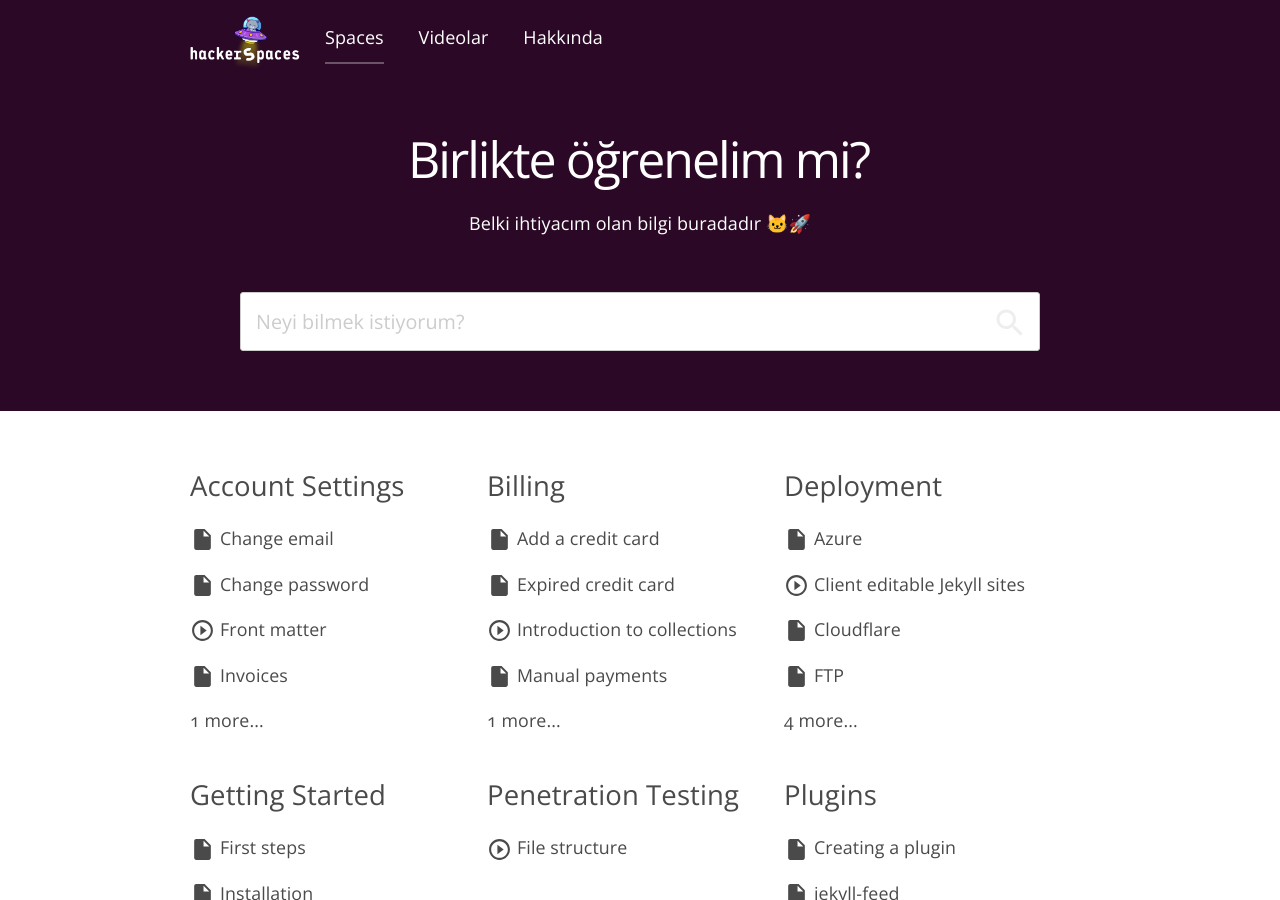
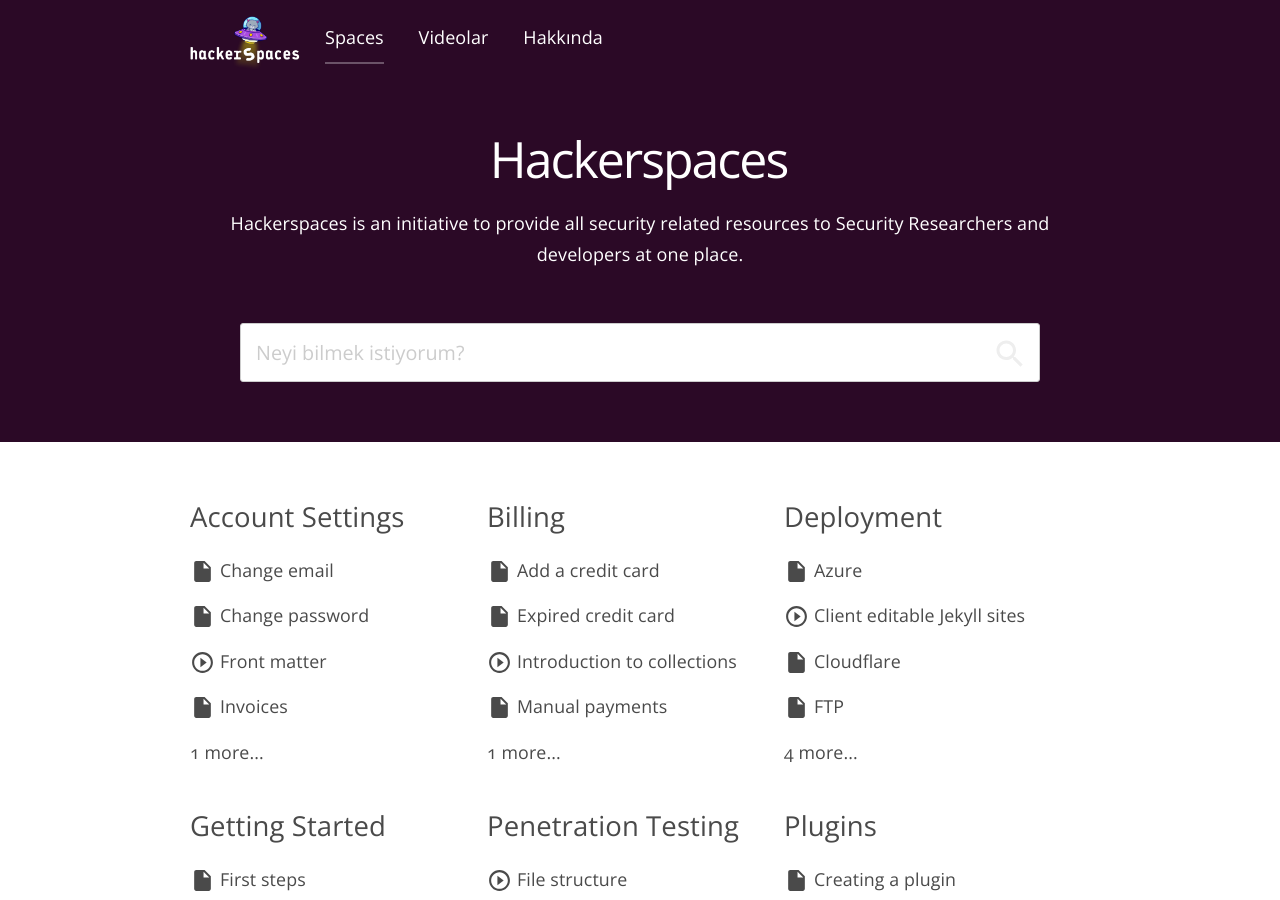
Before and after one commit to 101020210359/hackerspaces.me, a Jekyll site: the page built from index.html, in a window 1280 px wide and 900 px high. Built offline with Jekyll 4.4.1, drawn with Linux system fonts in a browser that asks for light colours; nearby versions of some CDN libraries.

Commit message:
Update default.html

```diff
--- a/_layouts/default.html
+++ b/_layouts/default.html
@@ -34,8 +34,8 @@
 					{% include navigation.html %}
 				</section>
 				<section class="hero_search">
-					<h1>Birlikte öğrenelim mi?</h1>
-					<p>Belki ihtiyacım olan bilgi buradadır 🐱‍🚀</p>
+					<h1>Hackerspaces</h1>
+					<p>Hackerspaces is an initiative to provide all security related resources to Security Researchers and developers at one place.</p>
 					{% include search.html %}
 				</section>
 			</div>
```
